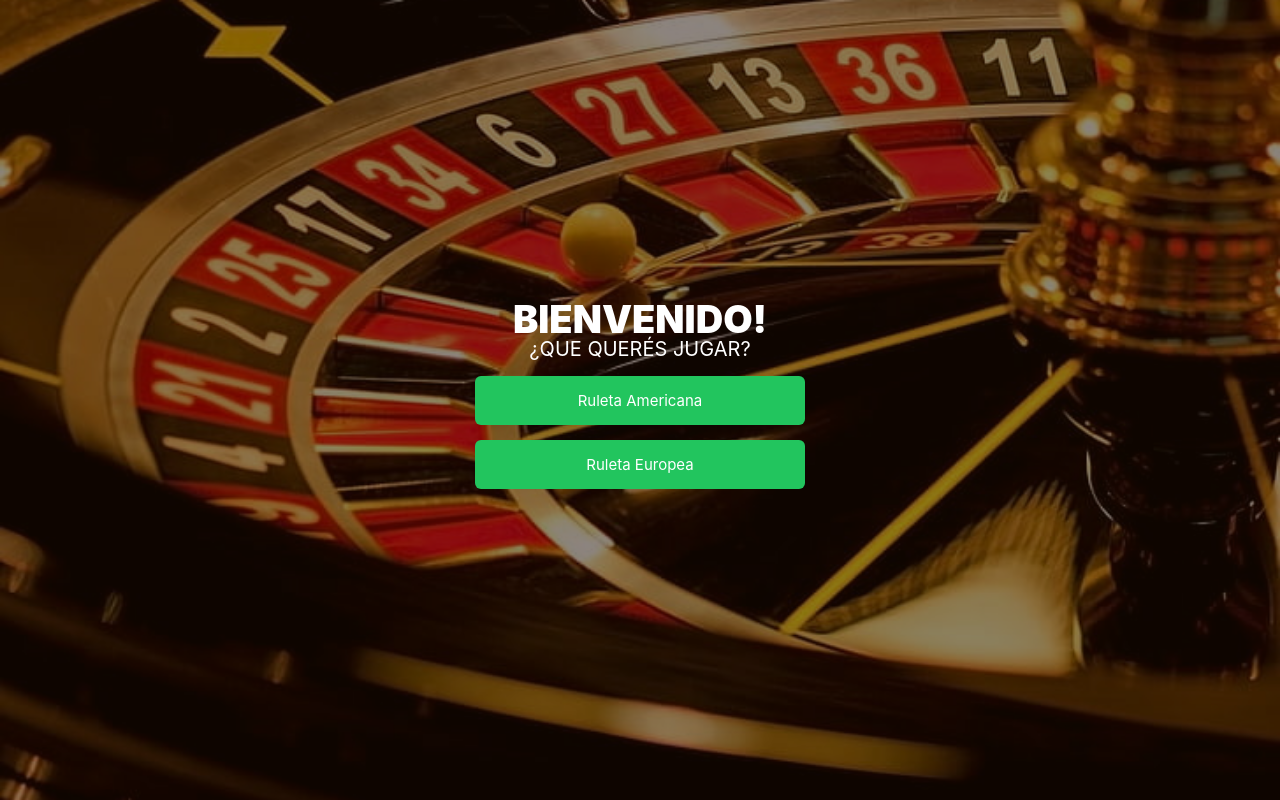
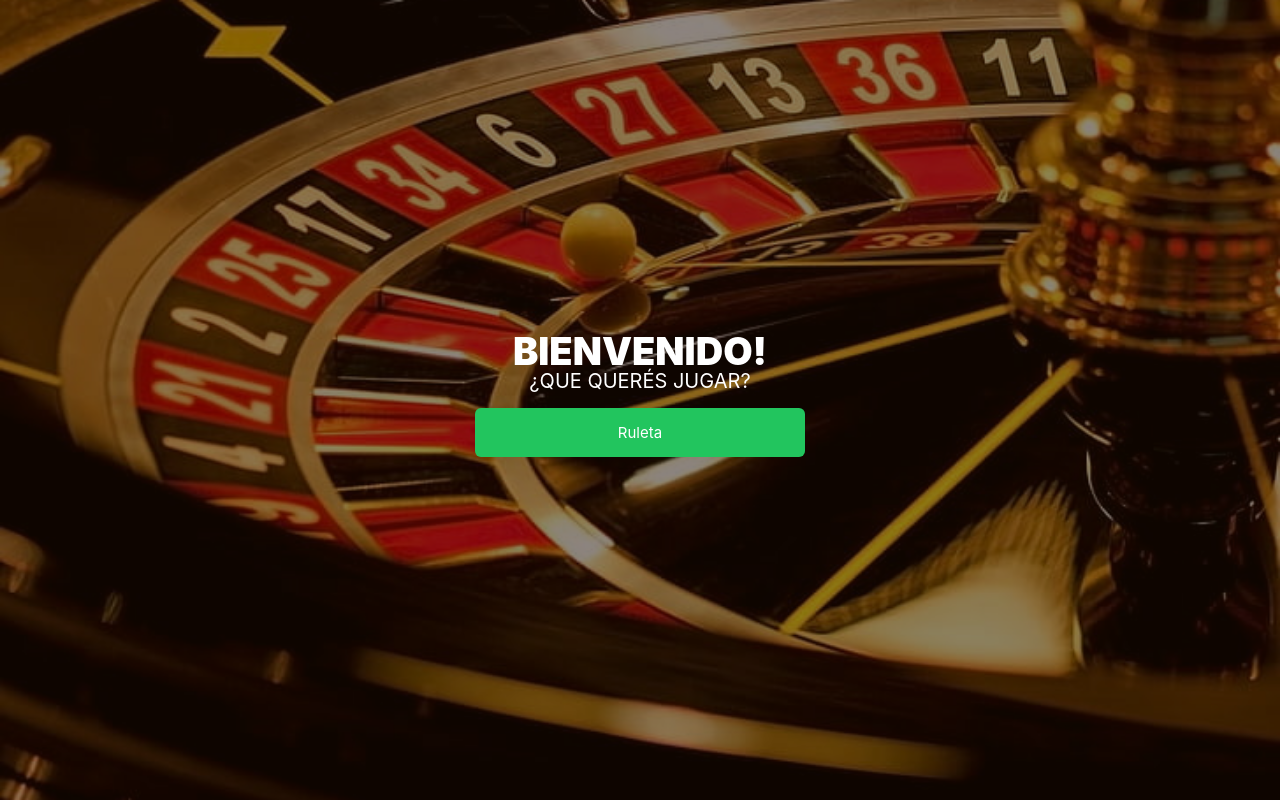
Before and after one commit to RomaanDeRose/American-Roulette, a React (Create React App) app: page / in a window 1280 px wide. Built offline with nearby package versions, Linux system fonts and the light colour scheme.

Commit message:
Se elimino la ruleta americana, para centrar el desarrollo en una única ruleta

```diff
--- a/src/App.tsx
+++ b/src/App.tsx
@@ -11,7 +11,7 @@ function App() {
       <CasinoContextProvider>
         <Routes>
           <Route path="/" element={<Home />} />
-          <Route path="/:rouletteType" element={<Roulette />} />
+          <Route path="/roulette" element={<Roulette />} />
         </Routes>
       </CasinoContextProvider>
     </div>
--- a/src/components/board/Board.jsx
+++ b/src/components/board/Board.jsx
@@ -22,10 +22,6 @@ function Board() {
 
   const [toggle] = useAudio(Fichas, 2);
 
-  const { rouletteType } = useParams();
-
-  console.log(rouletteType);
-
   const [zero, ...restNumbers] = numbers;
 
   const lines = [];
@@ -33,59 +29,6 @@ function Board() {
   for (let i = 1; i < 37; i = i + 3) {
     lines.push(<Line numbers={[i, i + 1, i + 2]} key={`${i}-${i+2}`}/>)
   }
-
-  // if(rouletteType === "european") {
-  //   var [zero, ...restNumbers] = numbers;
-  // } else if(rouletteType === "american") {
-  //   // numbers.unshift({
-  //   //   value: '00',
-  //   //   color: null,
-  //   //   bets: 0,
-  //   // })
-  //   var [doubleZero, zero, ...restNumbers] = numbers;
-  //}
-
-
-  // const userChanceBet = (chance, numbers) => {
-  //   numbers.forEach((number) => {
-  //     number.bets++;
-  //   });
-
-  //   const isBet = chance.bets === 0;
-
-  //   chance.bets++;
-
-  //   if (isBet) {
-  //     setSelectedNumbers([...selectedNumbers, ...numbers]);
-  //   } else {
-  //     setSelectedNumbers([...selectedNumbers]);
-  //   }
-  // };
-
-  // const userFullBet = (number) => {
-  //   if (selectedNumbers.map((n) => n.value).includes(number.value)) {
-  //     const existedBetNumber = selectedNumbers.map((n) => {
-  //       if (n.value === number.value) {
-  //         return {
-  //           ...n,
-  //           bets: n.bets + 1,
-  //         };
-  //       }
-  //       return n;
-  //     });
-  //     setSelectedNumbers(existedBetNumber);
-  //   } else {
-  //     setSelectedNumbers([
-  //       ...selectedNumbers,
-  //       {
-  //         value: number.value,
-  //         color: number.color,
-  //         bets: number.bets + 1,
-  //       },
-  //     ]);
-  //   }
-  //   toggle();
-  // };
 
   return (
     <div id="Board">
@@ -95,7 +38,6 @@ function Board() {
         </div>
         <div className="dirty-numbers">
           <Number number={zero} />
-          {/* {rouletteType === "american" && <Number number={doubleZero} />} */}
         </div>
 
         <div className="common-numbers">
--- a/src/components/home/Home.jsx
+++ b/src/components/home/Home.jsx
@@ -1,19 +1,15 @@
-import React, { useContext } from "react";
+import React from "react";
 import { Link } from "react-router-dom";
-import { CasinoContext } from "../../contexts/CasinoContext";
 import "./Home.scss";
 
 function Home() {
-  const { rouletteTypes } = useContext(CasinoContext);
-
   return (
     <div className="home">
       <div className="home-container">
         <h1 className="home-container_title">Bienvenido!</h1>
         <h3 className="home-container_subtitle">¿Que querés jugar?</h3>
         <div className="home-container_options">
-          <Link to={`/${rouletteTypes[0]}`}>Ruleta Americana</Link>
-          <Link to={`/${rouletteTypes[1]}`}>Ruleta Europea</Link>
+          <Link to={`/roulette`}>Ruleta</Link>
         </div>
       </div>
     </div>
--- a/src/components/roulette/Roulette.jsx
+++ b/src/components/roulette/Roulette.jsx
@@ -1,5 +1,4 @@
 import { useEffect, useState, useContext, useRef, useCallback } from "react";
-import { useParams } from "react-router-dom";
 import toast, { Toaster } from "react-hot-toast";
 import ReactCanvasConfetti from "react-canvas-confetti";
 import { Wheel } from "react-custom-roulette";
@@ -10,12 +9,9 @@ import HistorialBets from "../historialBets/HistorialBets";
 import Board from "../board/Board";
 import { CasinoContext } from "../../contexts/CasinoContext";
 import BoardContextProvider from "../../contexts/BoardContext";
-// import { changeType, translateType } from "../../utils/rouletteTypes.services";
 
 function Roulette() {
   const { selectedNumbers, setSelectedNumbers } = useContext(CasinoContext);
-
-  const { rouletteType } = useParams();
 
   const [toggle] = useAudio(Ruleta);
 
@@ -106,21 +102,11 @@ function Roulette() {
   // const resultMessage = <h3 className="win">Acertaste!</h3>;
 
   useEffect(() => {
-    if (rouletteType === "american") {
-      if (data.length === 37) {
-        data.splice(19, 0, {
-          option: "00",
-          style: { backgroundColor: "#318D42" },
-        });
-        setRouletteData([...data]);
-      }
-    } else {
-      if (data.length === 38) {
-        data.splice(19, 1);
-        setRouletteData([...data]);
-      }
+    if (data.length === 38) {
+      data.splice(19, 1);
+      setRouletteData([...data]);
     }
-  }, [rouletteType]);
+  }, []);
 
   return (
     <>
--- a/src/contexts/CasinoContext.js
+++ b/src/contexts/CasinoContext.js
@@ -4,8 +4,6 @@ const CasinoContext = createContext();
 
 function CasinoContextProvider({ children }) {
   const [selectedNumbers, setSelectedNumbers] = useState([]);
-
-  const [rouletteTypes, setRouletteType] = useState(["american", "european"]);
 
   const userFullBet = (number, toggle) => {
     if (selectedNumbers.map((n) => n.value).includes(number.value)) {
@@ -39,8 +37,6 @@ function CasinoContextProvider({ children }) {
       value={{
         selectedNumbers,
         setSelectedNumbers,
-        rouletteTypes,
-        setRouletteType,
         userFullBet,
       }}
     >
--- a/src/utils/numbersRoulette.js
+++ b/src/utils/numbersRoulette.js
@@ -36,5 +36,4 @@ export const data = [
   { option: 35, style: { backgroundColor: "#000700" } },
   { option: 3, style: { backgroundColor: "#E31C2E" } },
   { option: 26, style: { backgroundColor: "#000700" } },
-  //{ option: '00', style: { backgroundColor: "#318D42" } }
 ];
```
Also changed, not shown: src/utils/rouletteTypes.services.js (deleted, +0 -14 lines).
